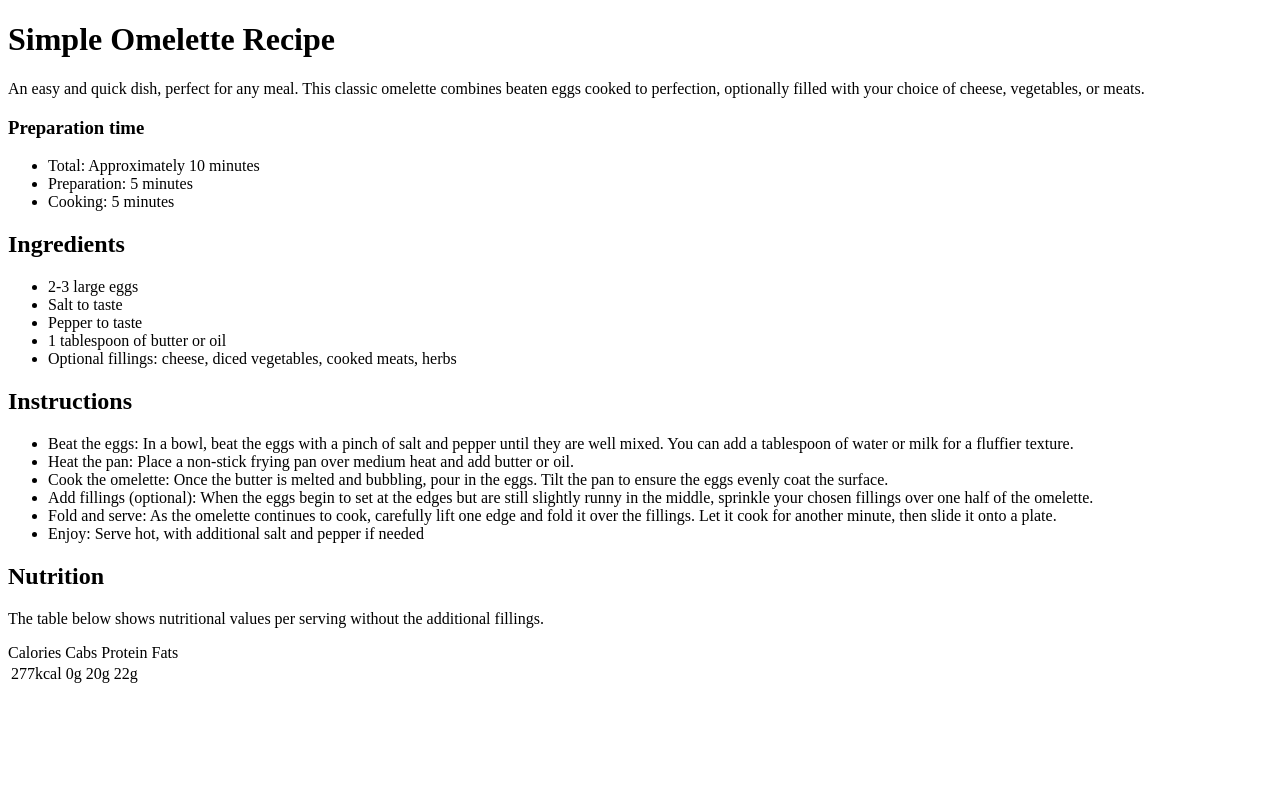
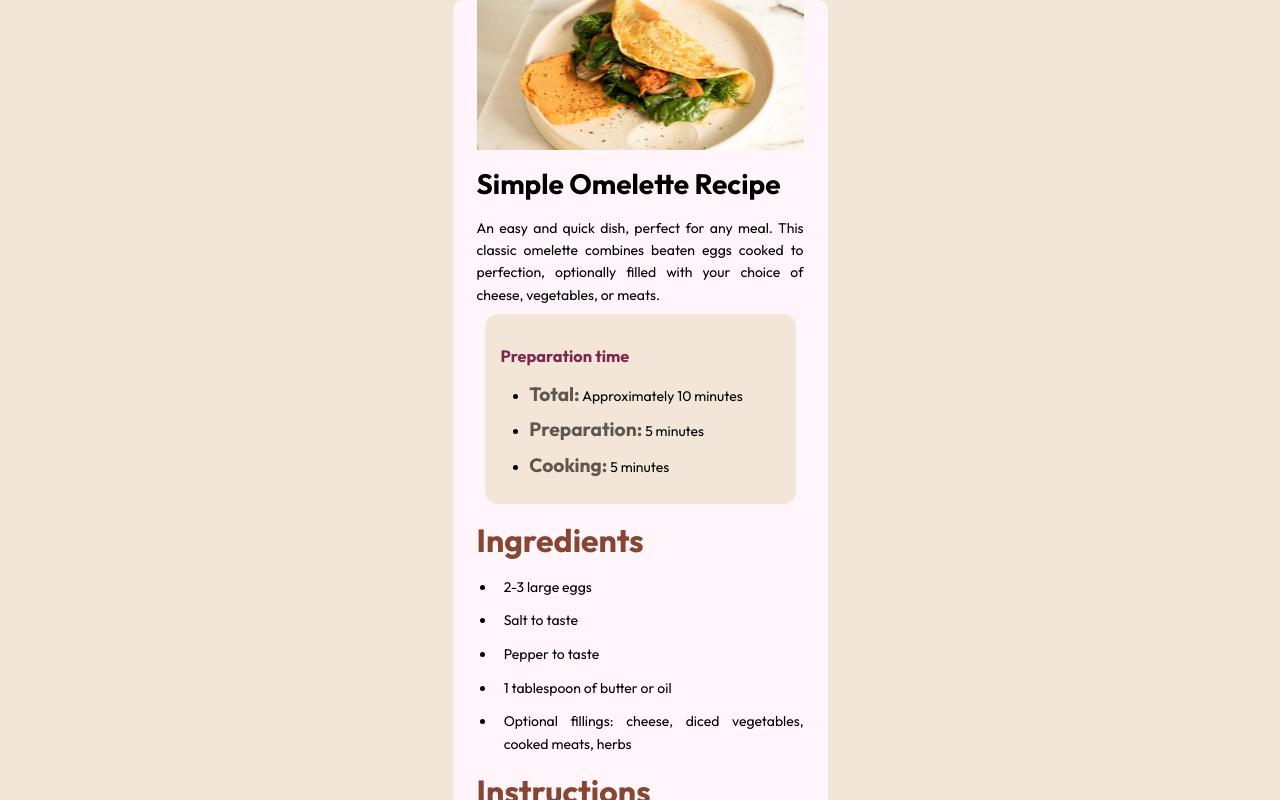
Before and after one commit to Goddaybc/recipe-page, a plain HTML site: page index.html in a window 1280 px wide. Shown: the top 800 px of the page. Drawn offline with Linux system fonts and the light colour scheme.

Commit message:
finished styling the css

```diff
--- a/index.html
+++ b/index.html
@@ -17,16 +17,17 @@
   <body>
     <div class="container">
       <div class="content">
-        <h1 class="content__h1">Simple Omelette Recipe</h1>
+        <img src="./assets/images/image-omelette.jpeg" alt="Pic of Omelette" />
+        <h1 class="content__h1 marginTB">Simple Omelette Recipe</h1>
 
-        <p>
+        <p class="content__p">
           An easy and quick dish, perfect for any meal. This classic omelette
           combines beaten eggs cooked to perfection, optionally filled with your
           choice of cheese, vegetables, or meats.
         </p>
         <div class="preparation">
-          <h3>Preparation time</h3>
-          <ul>
+          <h3 class="preparation__h3">Preparation time</h3>
+          <ul class="preparation__ul">
             <li>
               <span class="make_bold">Total:</span> Approximately 10 minutes
             </li>
@@ -34,9 +35,9 @@
             <li><span class="make_bold">Cooking:</span> 5 minutes</li>
           </ul>
         </div>
-
-        <h2 class="content__h2">Ingredients</h2>
-        <ul class="list">
+        <section>
+          <h2 class="section__h2 marginTB">Ingredients</h2>
+          <ul class="section__ul">
             <li>2-3 large eggs</li>
             <li>Salt to taste</li>
             <li>Pepper to taste</li>
@@ -45,27 +46,29 @@
               Optional fillings: cheese, diced vegetables, cooked meats, herbs
             </li>
           </ul>
-
-        <h2 class="content__h2">Instructions</h2>
-        <ul class="list">
+        </section>
+        <section>
+          <h2 class="section__h2 marginTB">Instructions</h2>
+          <ul class="section__ul">
             <li>
               <span class="make_bold">Beat the eggs:</span> In a bowl, beat the
-            eggs with a pinch of salt and pepper until they are well mixed. You
-            can add a tablespoon of water or milk for a fluffier texture.
+              eggs with a pinch of salt and pepper until they are well mixed.
+              You can add a tablespoon of water or milk for a fluffier texture.
             </li>
             <li>
               <span class="make_bold">Heat the pan:</span> Place a non-stick
               frying pan over medium heat and add butter or oil.
             </li>
             <li>
-            <span class="make_bold">Cook the omelette:</span> Once the butter is
-            melted and bubbling, pour in the eggs. Tilt the pan to ensure the
-            eggs evenly coat the surface.
+              <span class="make_bold">Cook the omelette:</span> Once the butter
+              is melted and bubbling, pour in the eggs. Tilt the pan to ensure
+              the eggs evenly coat the surface.
             </li>
             <li>
               <span class="make_bold">Add fillings (optional):</span> When the
               eggs begin to set at the edges but are still slightly runny in the
-            middle, sprinkle your chosen fillings over one half of the omelette.
+              middle, sprinkle your chosen fillings over one half of the
+              omelette.
             </li>
             <li>
               <span class="make_bold">Fold and serve:</span> As the omelette
@@ -78,31 +81,32 @@
               salt and pepper if needed
             </li>
           </ul>
-        <h2 class="content__h2">Nutrition</h2>
+        </section>
+        <section>
+          <h2 class="section__h2 marginTB">Nutrition</h2>
           <p>
             The table below shows nutritional values per serving without the
             additional fillings.
           </p>
           <table>
-          <thead>
-            Calories
-          </thead>
-          <thead>
-            Cabs
-          </thead>
-          <thead>
-            Protein
-          </thead>
-          <thead>
-            Fats
-          </thead>
             <tr>
+              <th>Calories</th>
               <td>277kcal</td>
+            </tr>
+            <tr>
+              <th>Carbs</th>
               <td>0g</td>
+            </tr>
+            <tr>
+              <th>Protein</th>
               <td>20g</td>
+            </tr>
+            <tr>
+              <th>Fat</th>
               <td>22g</td>
             </tr>
           </table>
+        </section>
       </div>
     </div>
   </body>
--- a/style.css
+++ b/style.css
@@ -0,0 +1,110 @@
+@import url("https://fonts.googleapis.com/css2?family=Outfit:wght@100..900&family=Young+Serif&display=swap");
+* {
+  margin: 0;
+  padding: 0;
+  box-sizing: border-box;
+}
+img {
+  display: block;
+  width: 100%;
+}
+body {
+  font-size: 14px;
+  background-color: hsl(30, 54%, 90%);
+  font-family: "Outfit", "YoungSerif", sans-serif;
+}
+.container {
+  display: flex;
+  flex-direction: column;
+  justify-content: center;
+  align-items: center;
+}
+.content {
+  background-color: hsl(330, 100%, 98%);
+  border-radius: 10px;
+  width: min(100%, 375px);
+  text-align: justify;
+  padding: 0 1.5rem;
+}
+.make_bold {
+  font-size: 1.2rem;
+  font-weight: bolder;
+  color: hsl(30, 10%, 34%);
+}
+.content__p {
+  line-height: 1.4rem;
+}
+.marginTB {
+  margin: 1rem 0;
+}
+.preparation {
+  background-color: hsl(30, 54%, 90%);
+  padding: 1rem;
+  margin: 0.5rem;
+  border-radius: 0.8rem;
+}
+.preparation__h3 {
+  margin: 1rem 0;
+  color: hsl(332, 51%, 32%);
+}
+.preparation__ul {
+  padding-left: 1.8rem;
+}
+.preparation__ul li {
+  margin-bottom: 0.7rem;
+}
+.section__h2 {
+  color: hsl(14, 45%, 36%);
+  font-size: 2rem;
+}
+.section__ul {
+  margin: 0;
+  padding: 0 0 0 1.2rem;
+  line-height: 1.4rem;
+}
+.section__ul li {
+  margin-bottom: 0.7rem;
+  padding-left: 0.5rem;
+}
+table {
+  border-collapse: separate;
+  border-spacing: 0 10px;
+  padding: 1rem;
+  display: grid;
+  place-content: center;
+}
+
+th,
+td {
+  text-align: left;
+  padding-right: 5rem;
+  border-bottom: 2px solid hsl(30, 18%, 87%) !important;
+}
+tr:last-child th,
+tr:last-child td {
+  border-bottom: none !important;
+}
+td {
+  padding-left: 20px;
+  color: hsl(14, 45%, 36%);
+  font-size: 1rem;
+  font-weight: bold;
+}
+@media screen and (min-width: 1440px) {
+  .container {
+    display: flex;
+    flex-direction: column;
+    justify-content: center;
+    align-items: center;
+    padding: 1.5rem 0;
+    max-width: 1440px;
+    height: 50%;
+  }
+  .content {
+    background-color: hsl(330, 100%, 98%);
+    border-radius: 10px;
+    width: min(100%, 375px);
+    text-align: justify;
+    padding: 1.5rem;
+  }
+}
```
Lines whose indentation alone changed are shown as unchanged.
